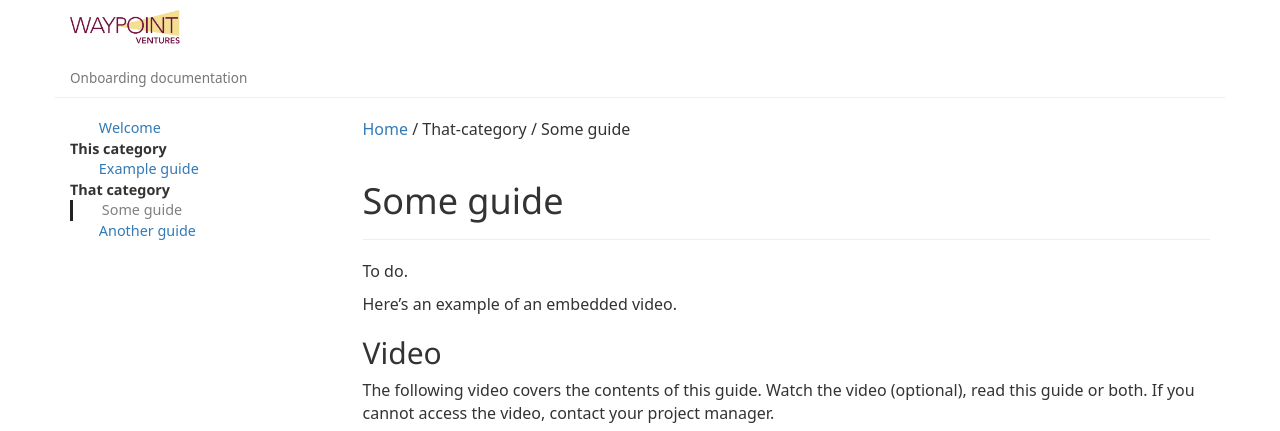
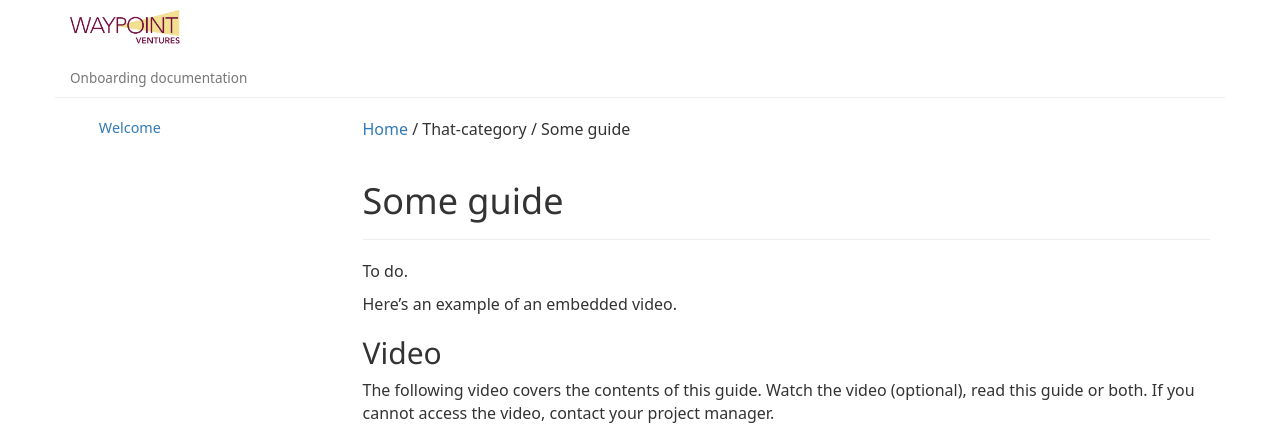
Before and after one commit to WayPointVenturesOrg/onboard-docs, a Jekyll site: the page built from _posts/02-that-category/2021-08-25-some-guide.md, in a window 1280 px wide, cut to the strip 0-431 px from the top of the page. Built offline with Jekyll 4.4.1, drawn with Linux system fonts in a browser that asks for light colours; some web fonts are replaced.

Commit message:
Update _config.yml

```diff
--- a/_config.yml
+++ b/_config.yml
@@ -20,8 +20,8 @@ codeurl: 'https://waypointventuresorg.github.io/onboard-docs/'
 
 # Default categories (in order) to appear in the navigation
 sections: [
-  ['this-category','This category'],
-  ['that-category','That category']
+  ['welcome','Welcome'],
+  ['project-information','Project Information']
 ]
 
 # Keep as an empty string if served up at the root. If served up at a specific
```
